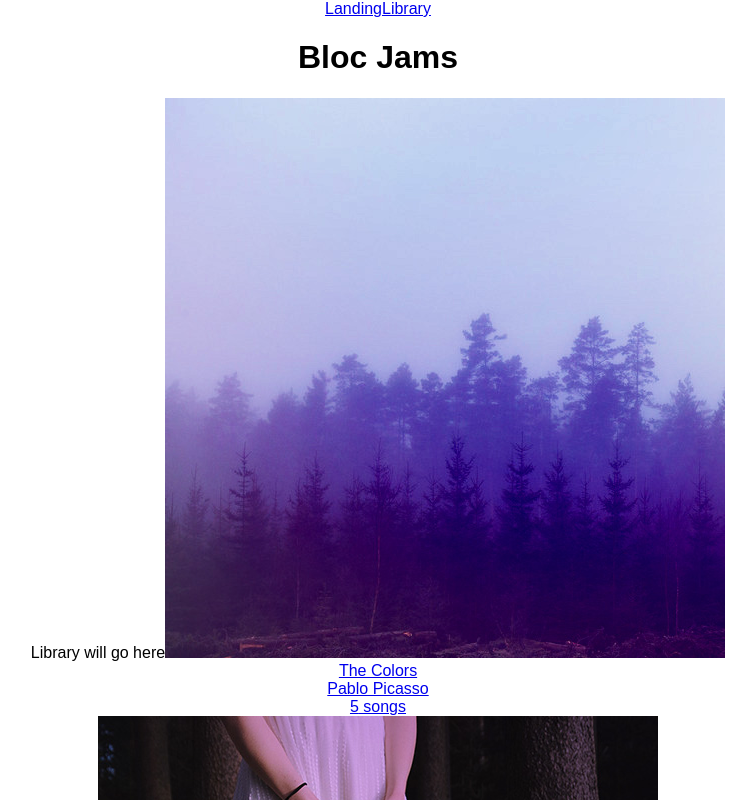
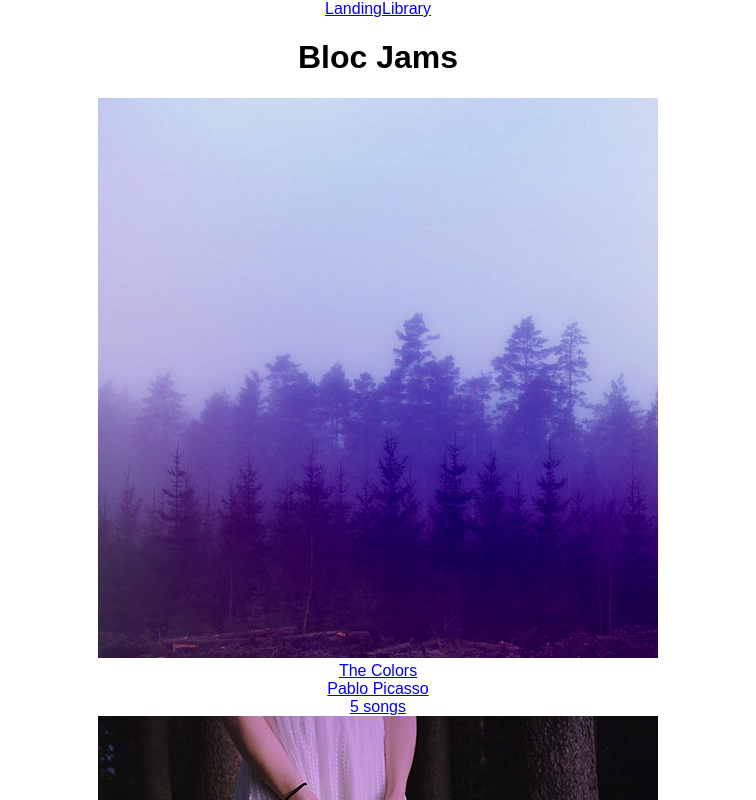
Before and after one commit to NG-Rich/bloc-jams-react, a React (Create React App) app: page /library in a window 1280 px wide. Shown: the top 800 px of the page, without its empty margins (262-1018 px from the left). Built offline with nearby package versions, Linux system fonts and the light colour scheme.

Commit message:
updated checkpoint 5

```diff
--- a/src/components/Library.js
+++ b/src/components/Library.js
@@ -11,7 +11,6 @@ class Library extends Component {
   render() {
     return (
       <section className='library'>
-        Library will go here
         {
           this.state.albums.map(  (album, index) =>
             <Link to={`/album/${album.slug}`} key={index}>
```
